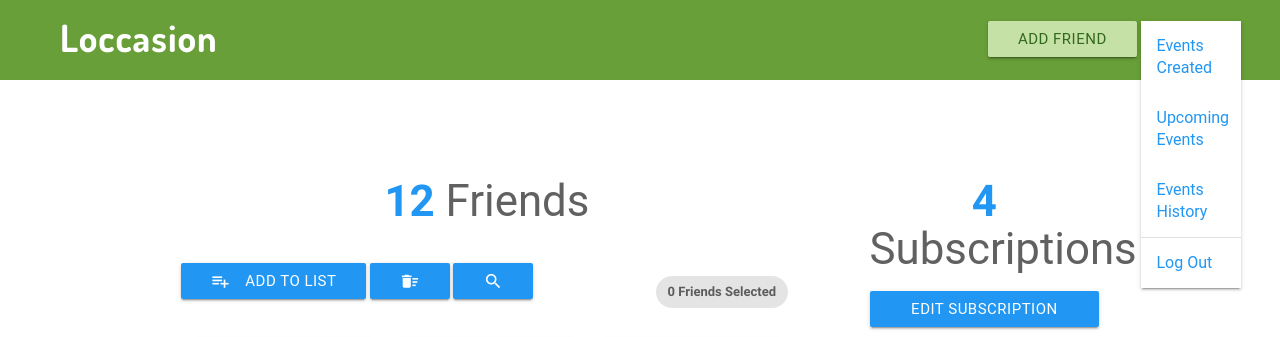
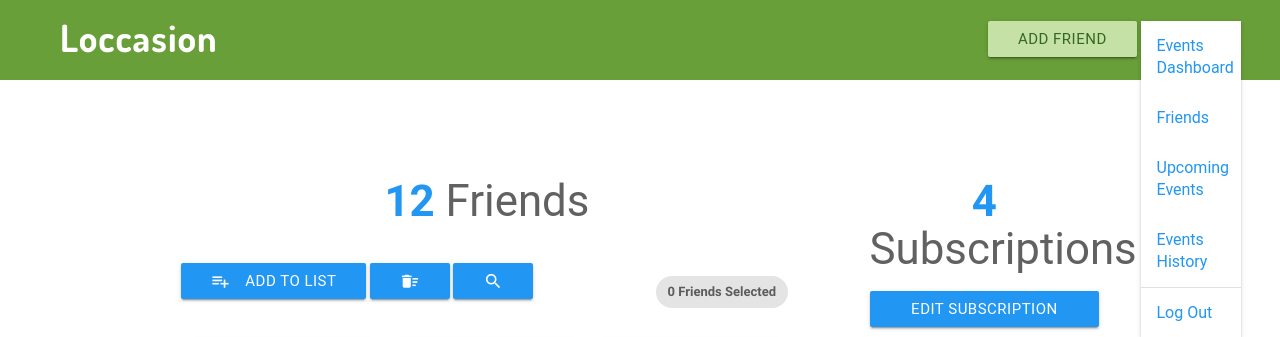
Before and after one commit to deepsheth/Locassion_Web_App, a PHP site: page /webpages/friends_dashboard.php in a window 1280 px wide, after a click on "settings". Shown: the top 337 px of the page. Run offline with PHP 8.4, Linux system fonts and the light colour scheme; some libraries are stand-ins or nearby versions; some web fonts are replaced.

Commit message:
Small fixes

```diff
--- a/index.php
+++ b/index.php
@@ -159,7 +159,7 @@ include('php/login.php');
                     </form>
                     <form action="" method="post">
                         <div id="modal2" class="modal blue-grey-text darken-4-text">
-                            <div class="login-modal">
+                            <div class="modal-padding">
 
 
                                 <form>
--- a/webpages/events_dashboard.php
+++ b/webpages/events_dashboard.php
@@ -58,7 +58,8 @@
 
             <!-- Dropdown Structure -->
                     <ul id='acct-settings' class='dropdown-content'>
-                <li><a href="/webpages/events_dashboard.php">Events Created</a></li>
+                        <li><a href="/webpages/events_dashboard.php">Events Dashboard</a></li>
+                        <li><a href="/webpages/friends_dashboard.php">Friends</a></li>
                         <li><a href="#!">Upcoming Events</a></li>
                         <li><a href="#!">Events History</a></li>
                         <li class="divider"></li>
--- a/webpages/friends_dashboard.php
+++ b/webpages/friends_dashboard.php
@@ -58,7 +58,8 @@
 
             <!-- Dropdown Structure -->
                     <ul id='acct-settings' class='dropdown-content'>
-                <li><a href="/webpages/events_dashboard.php">Events Created</a></li>
+                        <li><a href="/webpages/events_dashboard.php">Events Dashboard</a></li>
+                        <li><a href="/webpages/friends_dashboard.php">Friends</a></li>
                         <li><a href="#!">Upcoming Events</a></li>
                         <li><a href="#!">Events History</a></li>
                         <li class="divider"></li>
```
Lines whose indentation alone changed are shown as unchanged.
